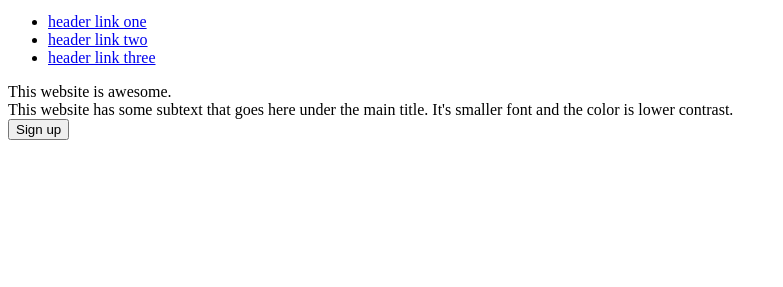
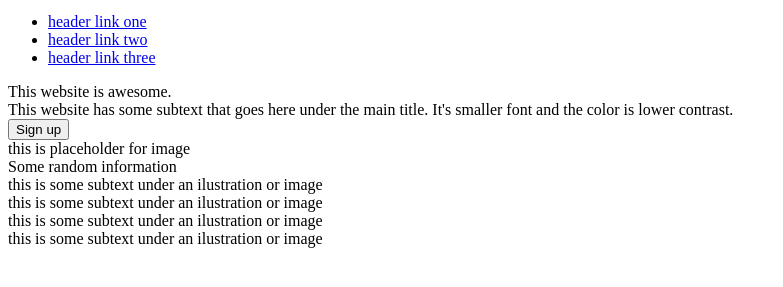
Before and after one commit to Murkis9123/landing-page, a plain HTML site: page index.html in a window 1280 px wide. Shown: the part 29-316 px from the top of the page, without its empty margins (0-783 px from the left). Drawn offline with Linux system fonts and the light colour scheme.

Commit message:
info: layout with content

```diff
--- a/index.html
+++ b/index.html
@@ -21,8 +21,41 @@
             <div>This website is awesome.</div>
             <div>This website has some subtext that goes here under the main title.
                 It's smaller font and the color is lower contrast.</div>
-           <button class="one">Sign up</button>
+           <button class="button-one">Sign up</button>
         </div>
+        <div class="image">this is placeholder for image</div>
+   </div>
+
+   <div class="info">
+        <div class="headline">Some random information</div>
+            <div class="content">
+                <div class="info-one">
+                <div class="one"></div>
+                <div class="text">this is some subtext under an ilustration or image</div>
+                </div>
+            </div>
+
+            <div class="content">
+                <div class="info-two">
+                <div class="two"></div>
+                <div class="text">this is some subtext under an ilustration or image</div>
+                </div>
+            </div>
+
+            <div class="content">
+                <div class="info-three">
+                <div class="three"></div>
+                <div class="text">this is some subtext under an ilustration or image</div>
+                </div>
+            </div>
+
+            <div class="content">
+                <div class="info-four">
+                <div class="four"></div>
+                <div class="text">this is some subtext under an ilustration or image</div>
+                </div>
+            </div>
+
    </div>
 </body>
 </html>
```
